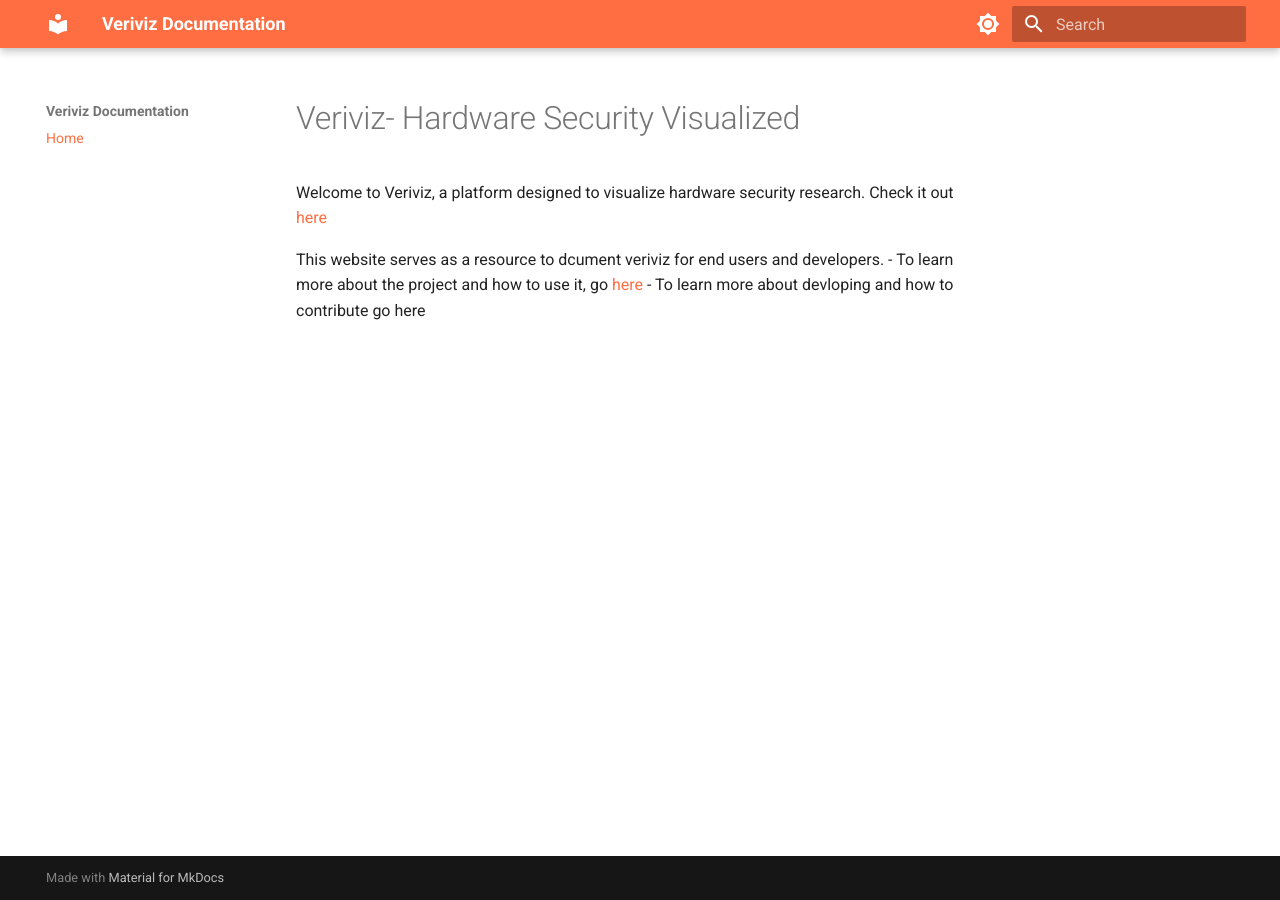
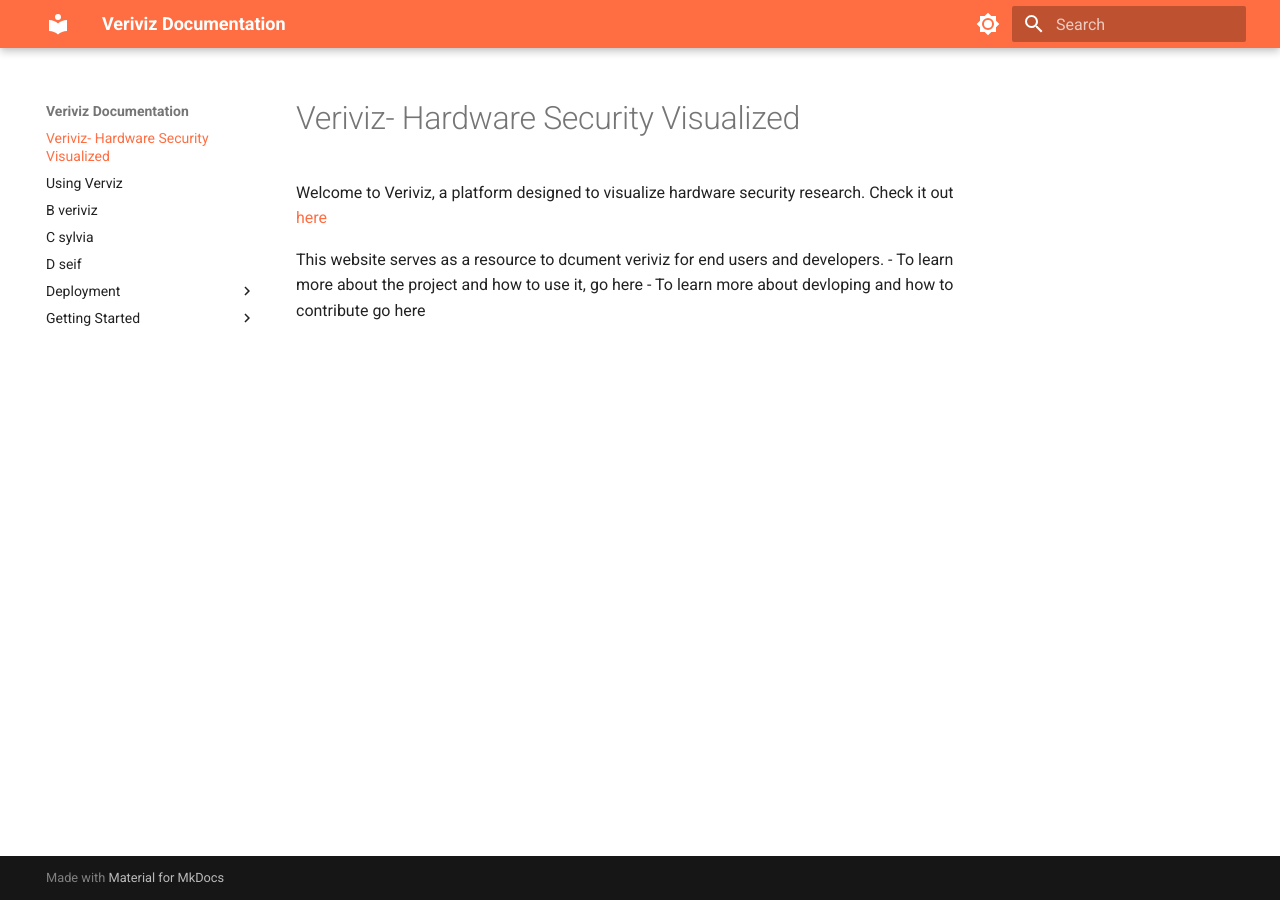
Before and after one commit to HWSec-UNC/veriviz-documentation, an MkDocs documentation site: the page built from docs/index.md, in a window 1280 px wide. Built offline with MkDocs 1.6.1 and Material for MkDocs 9.7.7, drawn with Linux system fonts in a browser that asks for light colours; some of the changed lines change nothing that is shown.

Commit message:
Navigation fix

```diff
--- a/docs/index.md
+++ b/docs/index.md
@@ -3,5 +3,5 @@
 Welcome to Veriviz, a platform designed to visualize hardware security research. Check it out [here](https://veriviz-dept-hwsecurity.apps.cloudapps.unc.edu/)
 
 This website serves as a resource to dcument veriviz for end users and developers.
-- To learn more about the project and how to use it, go [here](Home/)
+- To learn more about the project and how to use it, go here
 - To learn more about devloping and how to contribute go here
--- a/mkdocs.yml
+++ b/mkdocs.yml
@@ -24,9 +24,6 @@
         icon: material/brightness-4
         name: Switch to light mode
 
-nav:
-  - Home: index.md
-
 
 markdown_extensions:
   - toc:
```
